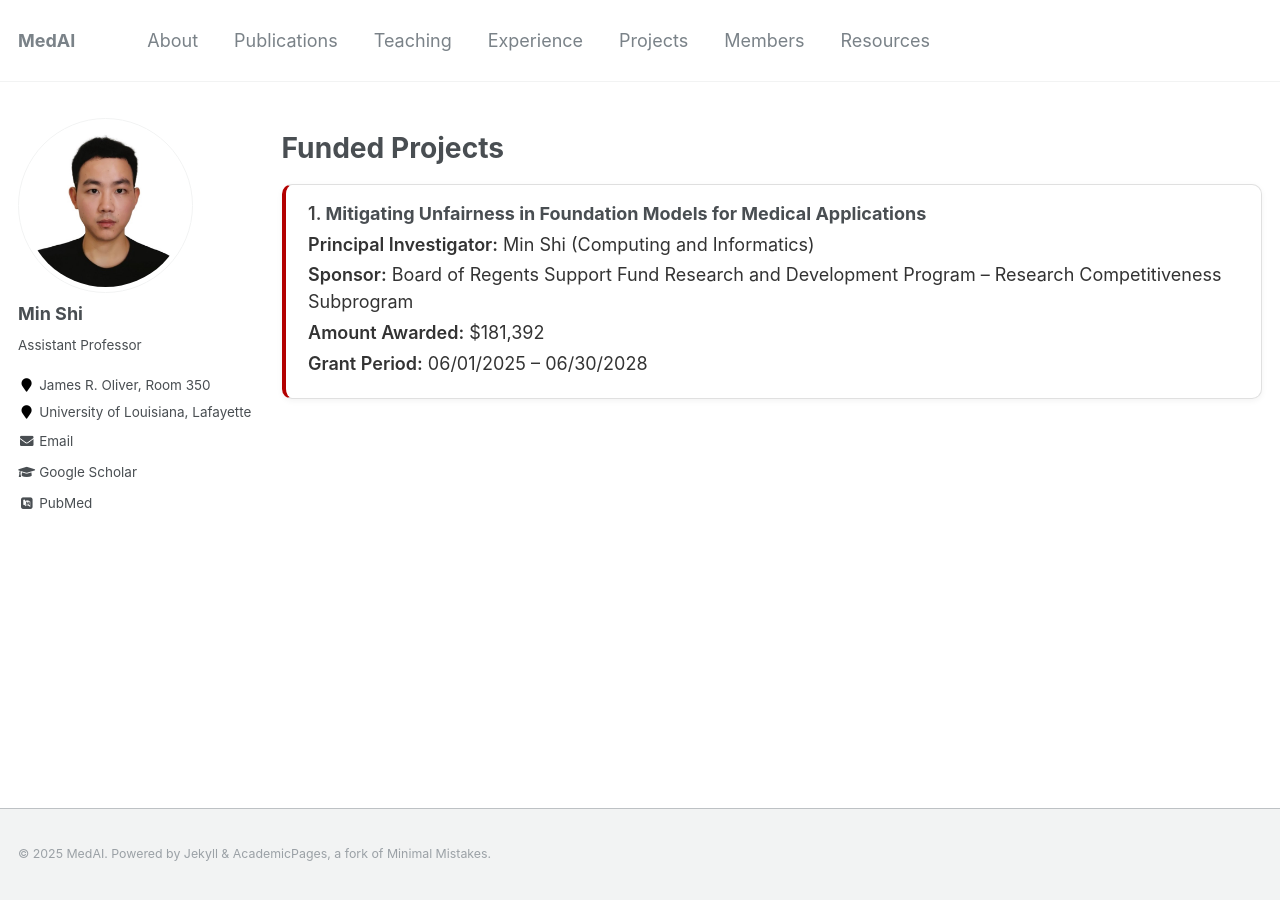
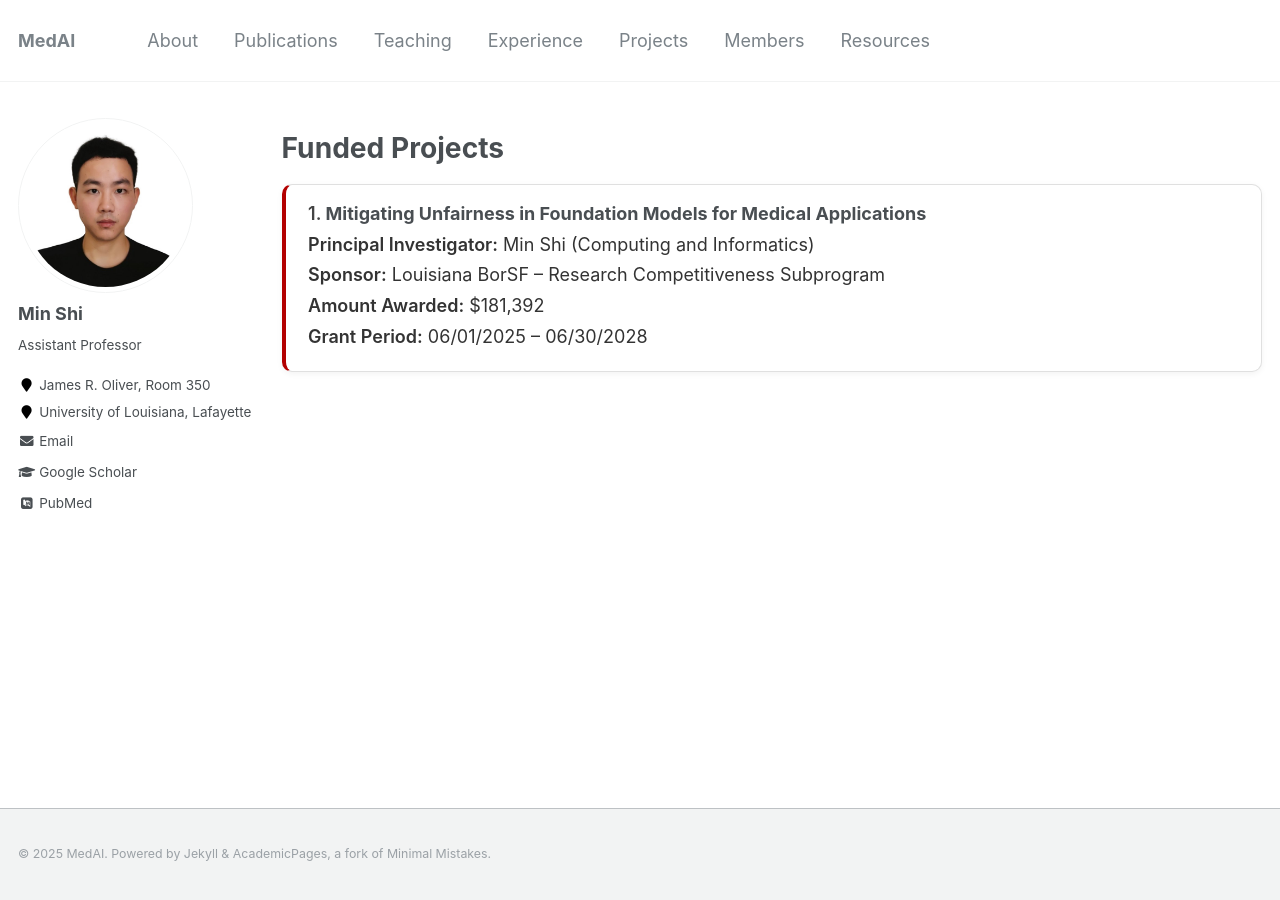
Before and after one commit to shiminxst/shiminxst.github.io, a Jekyll site: the page built from _pages/awards.md, in a window 1280 px wide. Built offline with Jekyll 4.4.1, drawn with Linux system fonts in a browser that asks for light colours; some web fonts are replaced.

Commit message:
Update awards.md

```diff
--- a/_pages/awards.md
+++ b/_pages/awards.md
@@ -65,7 +65,7 @@ author_profile: true
     <div class="award-card">
       <h3 class="award-title">Mitigating Unfairness in Foundation Models for Medical Applications</h3>
       <p class="award-meta"><b>Principal Investigator:</b> Min Shi (Computing and Informatics)</p>
-      <p class="award-meta award-sponsor"><b>Sponsor:</b> Board of Regents Support Fund Research and Development Program – Research Competitiveness Subprogram</p>
+      <p class="award-meta award-sponsor"><b>Sponsor:</b> Louisiana BorSF – Research Competitiveness Subprogram</p>
       <p class="award-meta"><b>Amount Awarded:</b> $181,392</p>
       <p class="award-meta"><b>Grant Period:</b> 06/01/2025 – 06/30/2028</p>
     </div>
```
